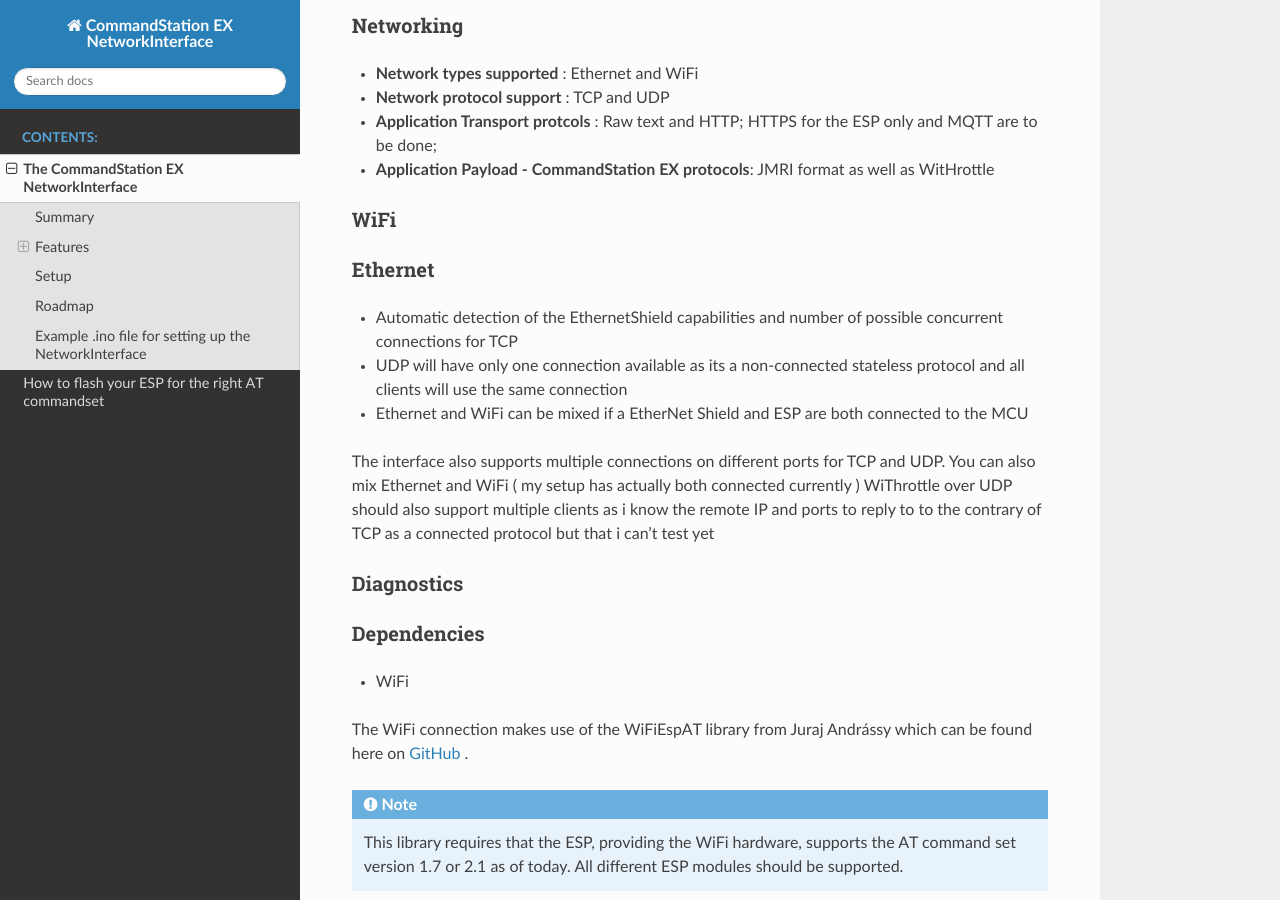
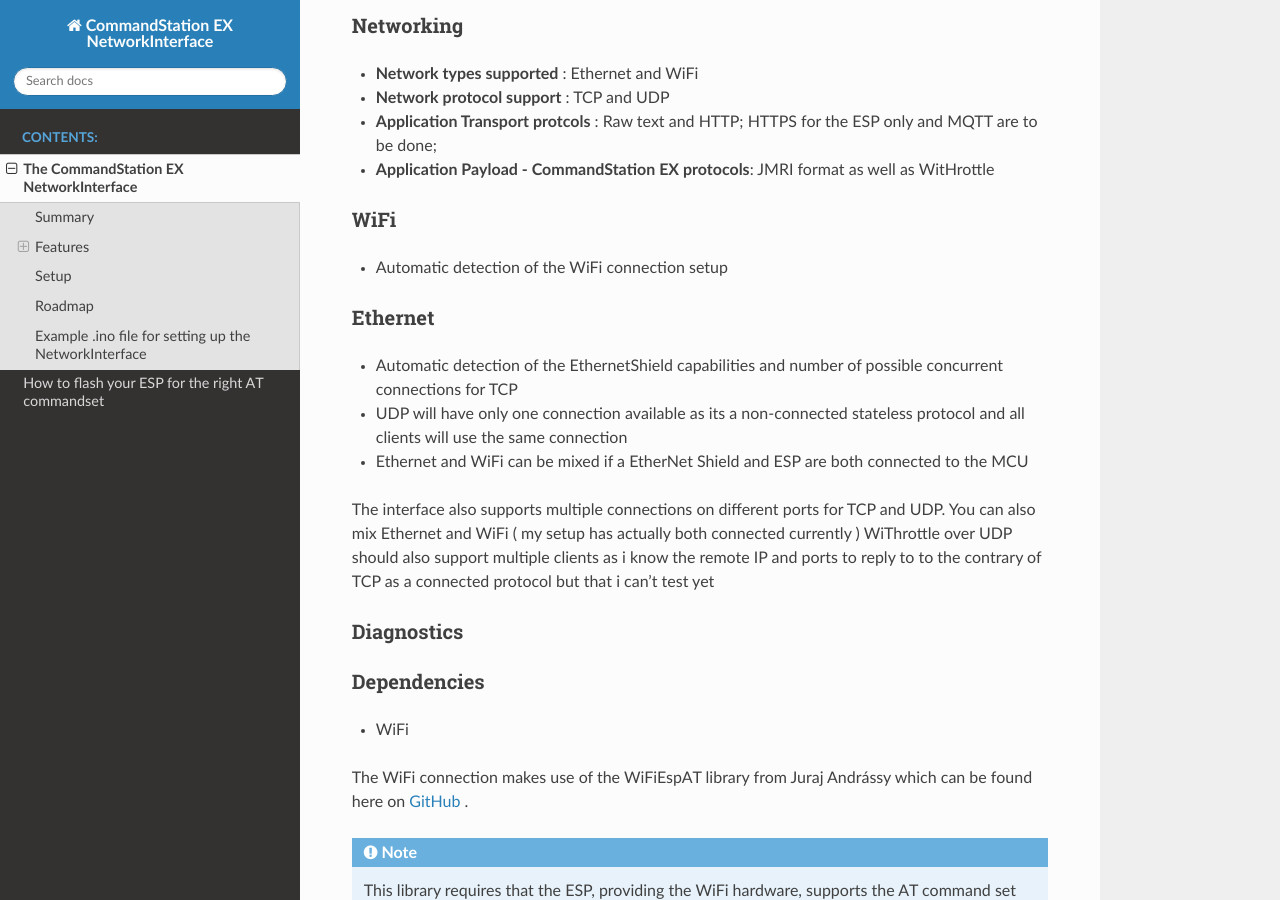
Before and after one commit to grbba/EthernetInterface, a Sphinx documentation site: the page built from docs/CSNetworkInterface.rst, in a window 1280 px wide and 900 px high, scrolled down 548 px. Built offline with Sphinx 7.4.7 and the Read the Docs theme 2.0.0, drawn with Linux system fonts in a browser that asks for light colours; pages that are not in the unit, such as notebooks, are missing from menus.

Commit message:
some more text

```diff
--- a/docs/CSNetworkInterface.rst
+++ b/docs/CSNetworkInterface.rst
@@ -27,6 +27,7 @@
 
 WiFi
 ^^^^
+* Automatic detection of the WiFi connection setup
 
 Ethernet
 ^^^^^^^^
```
